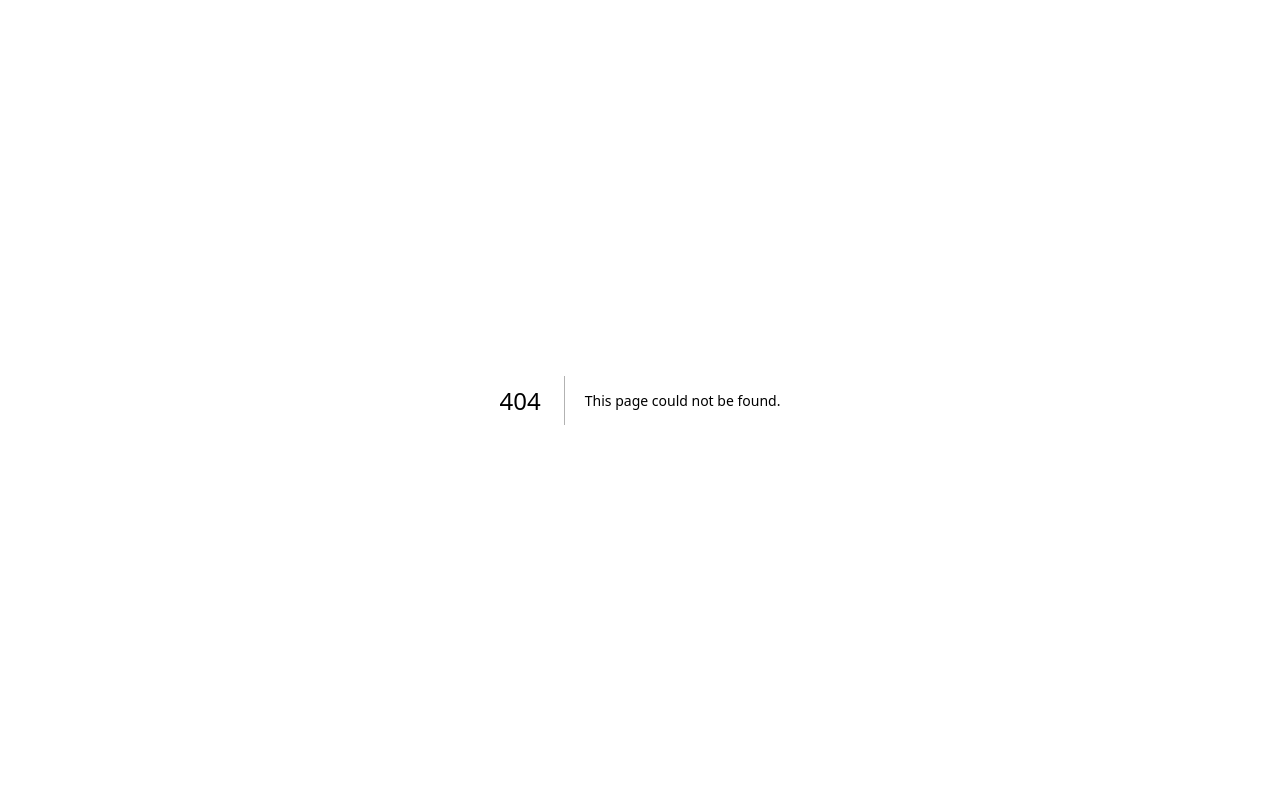
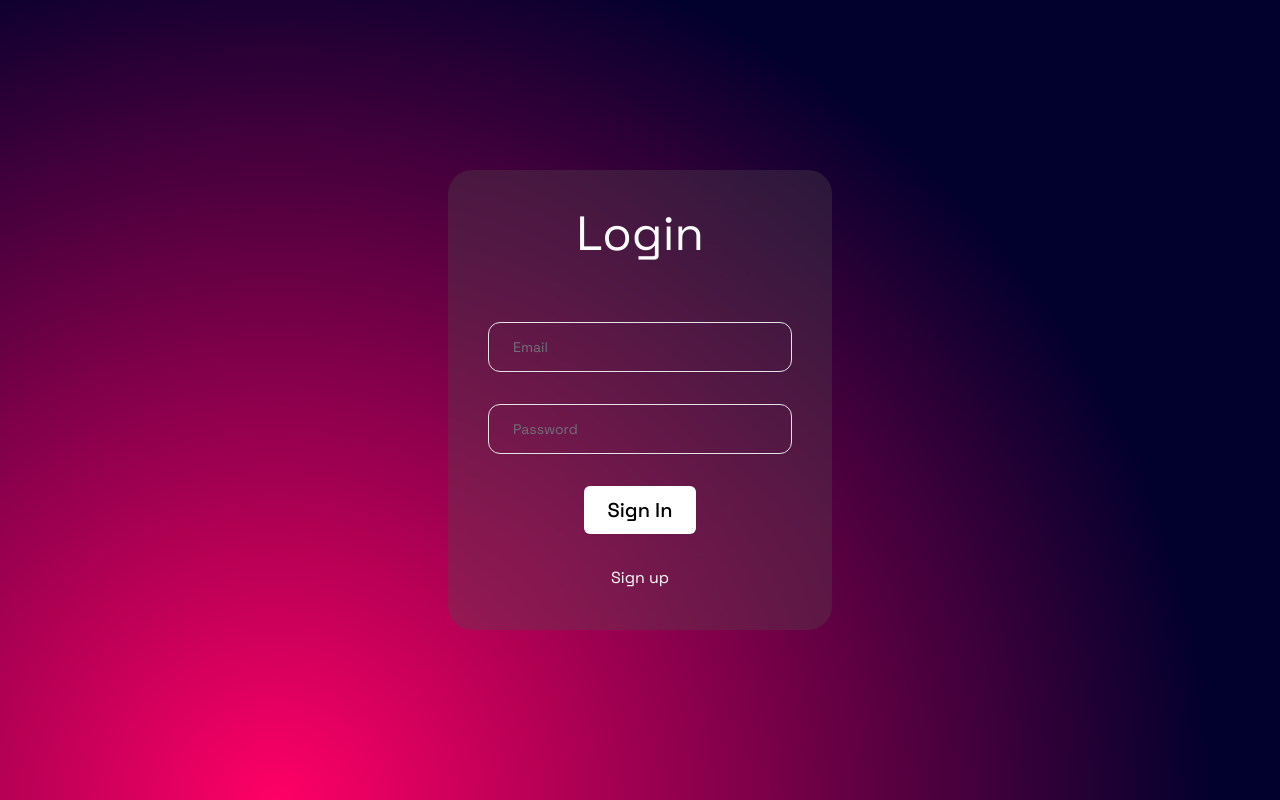
Before and after one commit to Octopus4344/movie-picker-frontend, a Next.js app: page /login in a window 1280 px wide. Before the commit this address had no page. Built offline with nearby package versions, Linux system fonts and the light colour scheme.

Commit message:
feat: add basic auth

```diff
--- a/package.json
+++ b/package.json
@@ -18,7 +18,7 @@
   },
   "prettier": "@solvro/config/prettier",
   "dependencies": {
-    "@radix-ui/react-slot": "^1.1.2",
+    "@radix-ui/react-slot": "^1.2.2",
     "@tanstack/react-query": "^5.71.10",
     "class-variance-authority": "^0.7.1",
     "clsx": "^2.1.1",
--- a/src/app/globals.css
+++ b/src/app/globals.css
@@ -75,6 +75,11 @@
   --sidebar-accent-foreground: oklch(0.21 0.006 285.885);
   --sidebar-border: oklch(0.92 0.004 286.32);
   --sidebar-ring: oklch(0.623 0.214 259.815);
+  --gradient-primary: radial-gradient(
+    ellipse 73.25% 110.78% at 21.56% 100%,
+    #ff0066 0%,
+    #02002d 100%
+  );
 }
 
 .dark {
@@ -120,3 +125,9 @@
     @apply bg-background text-foreground font-sans;
   }
 }
+
+@layer utilities {
+  .bg-gradient-primary {
+    background-image: var(--gradient-primary);
+  }
+}
--- /dev/null
+++ b/src/app/login/page.tsx
@@ -0,0 +1,5 @@
+import { Auth } from "@/components/auth";
+
+export default function LoginPage() {
+  return <Auth />;
+}
--- /dev/null
+++ b/src/app/sign-in/page.tsx
@@ -0,0 +1,7 @@
+export default function LoginPage() {
+  return (
+    <div className="flex min-h-screen flex-col items-center justify-center gap-10 overflow-hidden bg-gradient-to-br from-slate-950 to-blue-900">
+      Hello
+    </div>
+  );
+}
--- /dev/null
+++ b/src/components/auth.tsx
@@ -0,0 +1,69 @@
+"use client";
+
+import Link from "next/link";
+import { useState } from "react";
+
+import { Button } from "./ui/button";
+import { Input } from "./ui/input";
+
+export function Auth() {
+  const [user, setUser] = useState({
+    email: "",
+    password: "",
+  });
+
+  const handleSubmit = () => {
+    alert(
+      "Login functionality is not implemented yet. Email: " +
+        user.email +
+        ", Password: " +
+        user.password,
+    );
+  };
+
+  return (
+    <div className="bg-gradient-primary flex h-screen w-full items-center justify-center px-10">
+      <form
+        onSubmit={handleSubmit}
+        className="flex w-96 flex-col items-center space-y-8 rounded-3xl bg-neutral-600/30 p-10 backdrop-blur-[48.70px]"
+      >
+        <p className="pb-8 text-4xl text-white sm:text-5xl">Login</p>
+        <Input
+          type="email"
+          placeholder="Email"
+          value={user.email}
+          onChange={(e) => {
+            const val = e.currentTarget.value;
+            setUser((prev) => ({ ...prev, email: val }));
+          }}
+          required={true}
+          className="rounded-xl p-6 text-white"
+        />
+        <Input
+          type="password"
+          placeholder="Password"
+          value={user.password}
+          onChange={(e) => {
+            const val = e.currentTarget.value;
+            setUser((prev) => ({ ...prev, password: val }));
+          }}
+          className="rounded-xl p-6 text-white"
+          required={true}
+        />
+        <Button
+          onSubmit={handleSubmit}
+          type="submit"
+          className="cursor-pointer border-none bg-white p-6 text-xl text-black hover:bg-gray-300"
+        >
+          Sign In
+        </Button>
+        <Link
+          href={"/sign-in"}
+          className="text-white hover:bg-none hover:underline"
+        >
+          Sign up
+        </Link>
+      </form>
+    </div>
+  );
+}
--- /dev/null
+++ b/src/components/protected-route.tsx
@@ -0,0 +1,31 @@
+"use client";
+
+import { useRouter } from "next/navigation";
+import { useEffect } from "react";
+
+import { useUser } from "@/context/user-context";
+
+interface Props {
+  children: React.ReactNode;
+}
+
+export function ProtectedRoute(props: Props) {
+  const router = useRouter();
+  const { user, isLoading } = useUser();
+
+  useEffect(() => {
+    if (!isLoading) {
+      if (!user) {
+        router.replace("/login");
+        return;
+      }
+    }
+  }, [user, isLoading]);
+
+  //suspensea tez mozna zrobic ladniejszego
+  if (isLoading) {
+    return <div>Loading...</div>;
+  }
+
+  return <>{props.children}</>;
+}
--- /dev/null
+++ b/src/components/ui/input.tsx
@@ -0,0 +1,20 @@
+import * as React from "react";
+
+import { cn } from "@/lib/utils";
+
+function Input({ className, type, ...props }: React.ComponentProps<"input">) {
+  return (
+    <input
+      type={type}
+      data-slot="input"
+      className={cn(
+        "file:text-foreground placeholder:text-muted-foreground selection:bg-primary selection:text-primary-foreground dark:bg-input/30 border-input flex h-9 w-full min-w-0 rounded-md border bg-transparent px-3 py-1 text-base shadow-xs transition-[color,box-shadow] outline-none file:inline-flex file:h-7 file:border-0 file:bg-transparent file:text-sm file:font-medium disabled:pointer-events-none disabled:cursor-not-allowed disabled:opacity-50 md:text-sm",
+        "aria-invalid:ring-destructive/20 dark:aria-invalid:ring-destructive/40 aria-invalid:border-destructive",
+        className,
+      )}
+      {...props}
+    />
+  );
+}
+
+export { Input };
--- /dev/null
+++ b/src/config/api.ts
@@ -0,0 +1,2 @@
+export const NEXT_PUBLIC_API_URL =
+  process.env.API_URL ?? "http://localhost:3333";
--- /dev/null
+++ b/src/context/user-context.tsx
@@ -0,0 +1,73 @@
+"use client";
+
+import { useMutation, useQueryClient } from "@tanstack/react-query";
+import { createContext, useContext, useEffect, useState } from "react";
+
+import { fetchData } from "@/lib/api";
+import { User } from "@/lib/types";
+
+interface UserContextInterface {
+  user: User | null;
+  isLoading: boolean;
+  setUser: (user: User) => void;
+  clearUser: () => void;
+  logout: () => void;
+}
+
+const UserContext = createContext<UserContextInterface | undefined>(undefined);
+
+export function useUser() {
+  const context = useContext(UserContext);
+  if (!context) {
+    throw new Error("useUser must be used within the context");
+  }
+  return context;
+}
+
+export function UserProvider({ children }: { children: React.ReactNode }) {
+  const [user, setUser] = useState<User | null>(null);
+  const [isLoading, setIsLoading] = useState<boolean>(true);
+  const queryClient = useQueryClient();
+
+  useEffect(() => {
+    const storedUser = localStorage.getItem("user");
+    if (storedUser) {
+      setUser(JSON.parse(storedUser));
+    }
+    setIsLoading(false);
+  }, []);
+
+  useEffect(() => {
+    if (user) {
+      localStorage.setItem("user", JSON.stringify(user));
+    }
+  }, [user]);
+
+  const clearUser = () => {
+    setUser(null);
+    localStorage.removeItem("user");
+  };
+
+  const logoutMutation = useMutation({
+    mutationFn: () => fetchData("user/logout", "DELETE"),
+    onSuccess: () => {
+      clearUser();
+      queryClient.clear();
+    },
+    onError: () => {
+      console.error("Error logging out");
+    },
+  });
+
+  const logout = () => {
+    logoutMutation.mutate();
+  };
+
+  return (
+    <UserContext.Provider
+      value={{ user, setUser, clearUser, logout, isLoading }}
+    >
+      {children}
+    </UserContext.Provider>
+  );
+}
--- /dev/null
+++ b/src/lib/api.ts
@@ -0,0 +1,48 @@
+import { NEXT_PUBLIC_API_URL } from "@/config/api";
+
+export async function fetchData(
+  endpoint: string,
+  method: "POST" | "PUT" | "DELETE" | "GET" = "POST",
+  options?: RequestInit,
+  apiURL?: string,
+) {
+  const url = apiURL || NEXT_PUBLIC_API_URL;
+  const response = await fetch(`${url}/${endpoint}`, {
+    method: method,
+    ...options,
+    headers: {
+      "Content-Type": "application/json",
+    },
+    credentials: "include",
+  });
+  const contentType = response.headers.get("Content-Type") || "";
+
+  if (!response.ok) {
+    let errorData: any;
+
+    if (contentType.includes("application/json")) {
+      errorData = await response.json();
+    } else {
+      const textError = await response.text();
+      errorData = { message: textError };
+      console.log(errorData);
+    }
+    if (
+      (response.status === 400 || response.status === 422) &&
+      errorData.errors
+    ) {
+      throw {
+        validationError: errorData.errors,
+      };
+    }
+
+    throw new Error(errorData.message || response.statusText);
+  }
+
+  if (contentType.includes("application/json")) {
+    return await response.json();
+  } else if (response.statusText === "204") return null;
+  else if (contentType.includes("text/")) {
+    return await response.text();
+  } else return response.blob();
+}
--- /dev/null
+++ b/src/lib/useLocalStorage.tsx
@@ -0,0 +1,22 @@
+import React from "react";
+
+const useLocalStorage = <T,>(key: string, defaultValue: T) => {
+  const [value, setValue] = React.useState<T>(defaultValue);
+  const [isLoading, setIsLoading] = React.useState(true);
+  React.useEffect(() => {
+    const itemFromStorage = localStorage.getItem(key);
+    if (itemFromStorage) {
+      setValue(JSON.parse(itemFromStorage));
+    } else {
+      setValue(defaultValue);
+    }
+    setIsLoading(false);
+  }, [key, defaultValue]);
+  const setNewValue = (newValue: T) => {
+    setValue(newValue);
+    localStorage.setItem(key, JSON.stringify(newValue));
+  };
+  return { value, setNewValue, isLoading };
+};
+
+export { useLocalStorage };
```
Also changed, not shown: src/lib/types.ts (+5 -2 lines), 1 other file (tests, documents, lock files or other folders).
